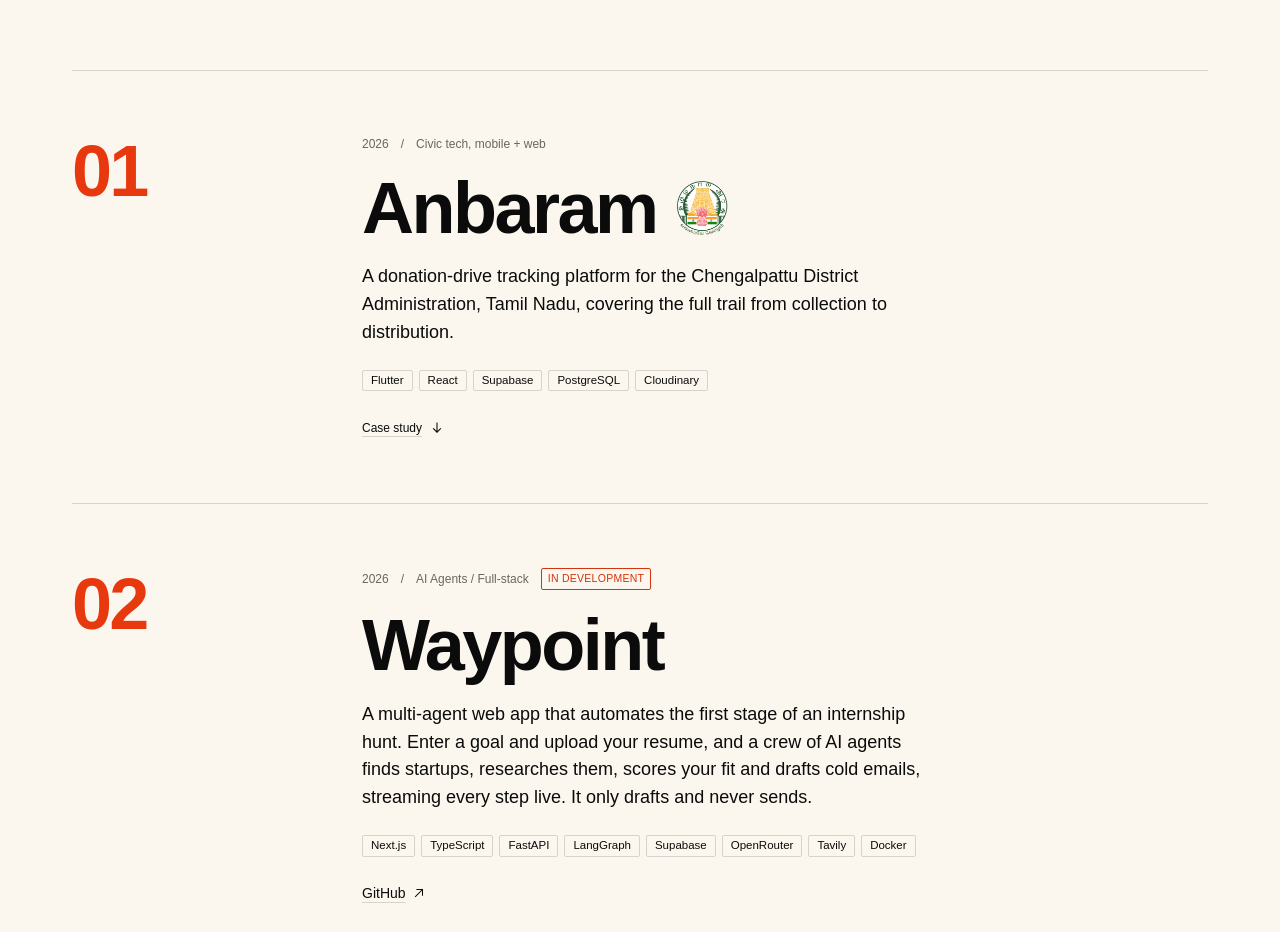
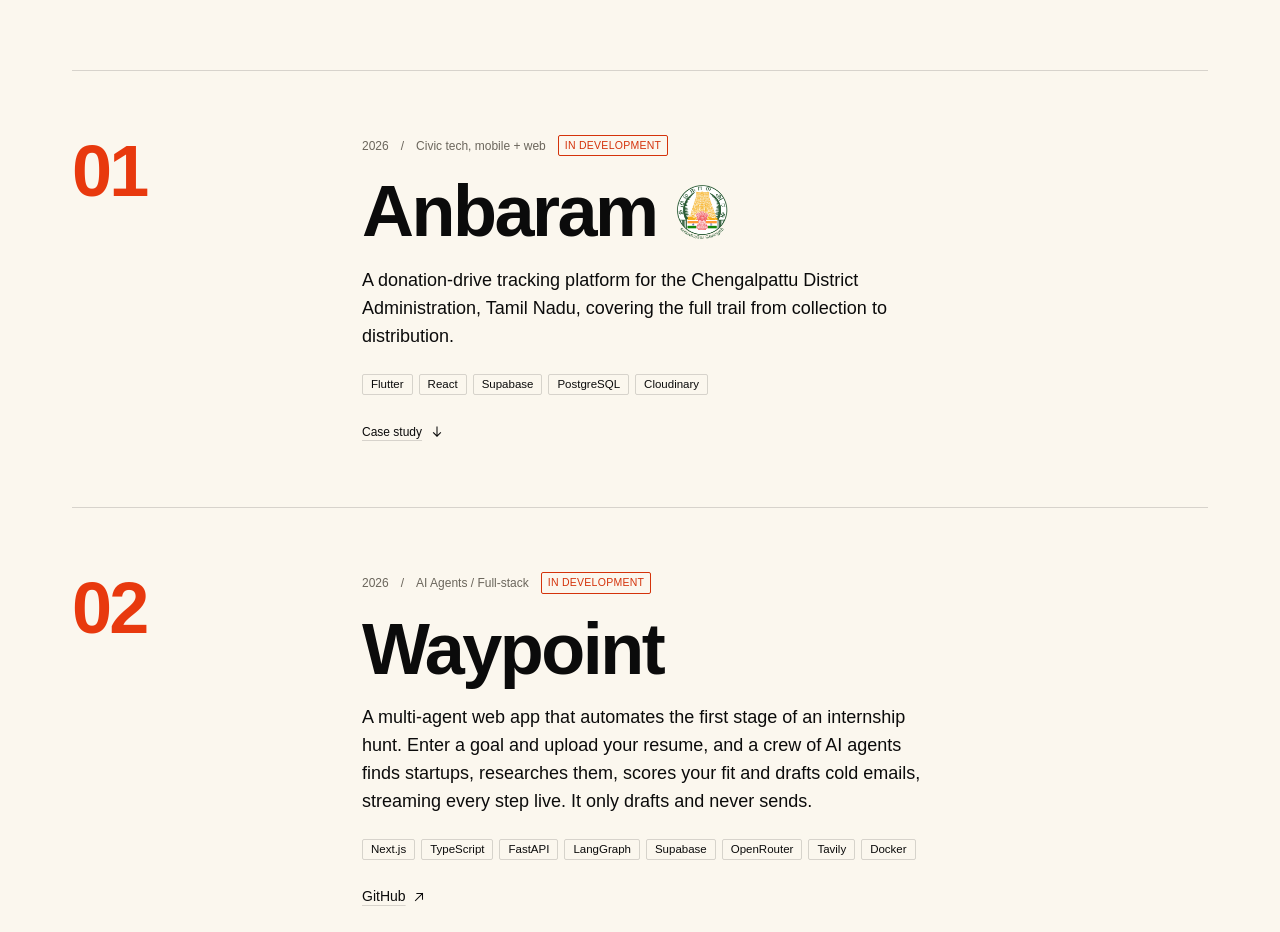
Before and after one commit to jeffreysolomon123/jeffreysolomon, a Next.js app: page / in a window 1280 px wide. Shown: the part 1900-2832 px from the top of the page. Built offline with nearby package versions, Linux system fonts and the light colour scheme; a web font is replaced by a local one.

Commit message:
content: mark Anbaram as in development

```diff
--- a/src/data/projects.ts
+++ b/src/data/projects.ts
@@ -31,6 +31,7 @@ export const projects: Project[] = [
     // TODO(jeffrey): add the Play Store link once the app is live.
     links: {},
     logo: { src: "/Emblem_of_Tamil_Nadu.png", width: 1588, height: 1724, alt: "Emblem of Tamil Nadu" },
+    status: "In development",
     flagship: true,
     detail: {
       approach:
```
